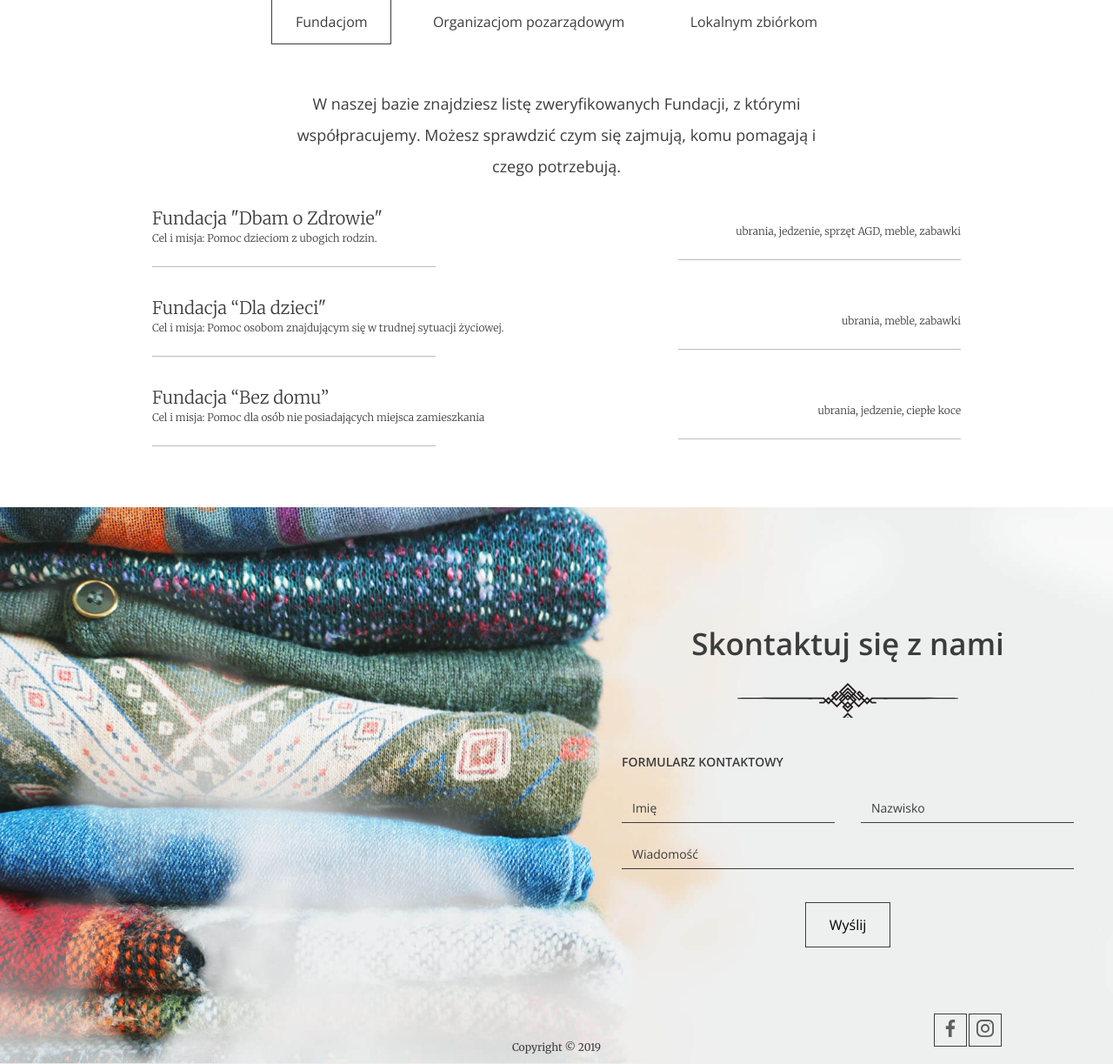
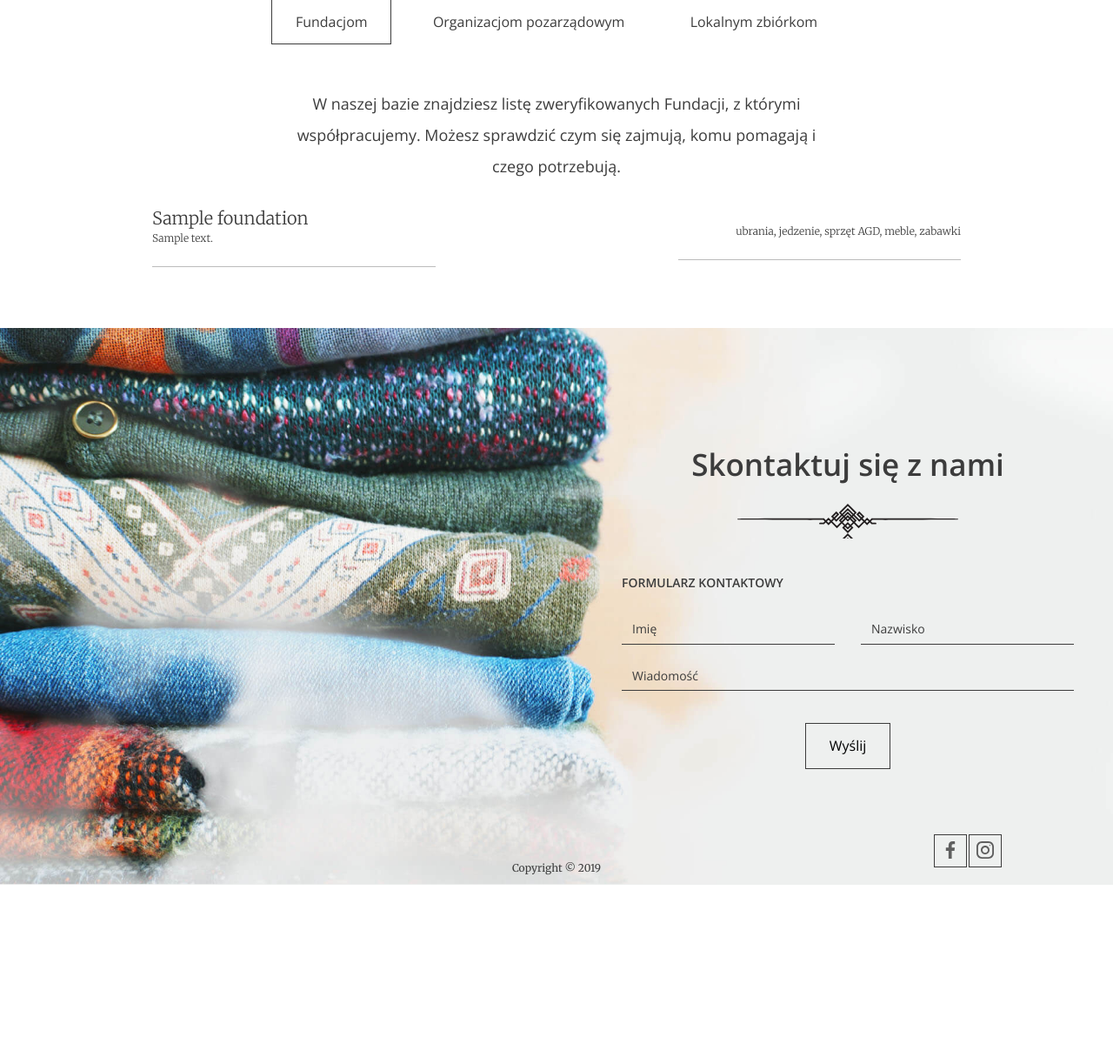
Before and after one commit to lemarta/donate_hub, a Django app: template templates/index.html in a window 1280 px wide. Shown: the part 1994-3217 px from the top of the page at 87% size. After the commit the page ends 3011 px from the top, so only its background shows below. Run offline with Django 3.2, Linux system fonts and the light colour scheme; the template is opened without the code that fills it: most values are stand-ins (such as "Sample title", 1, 10 or a date in 2020).

Commit message:
dynamic institutions data on index page

```diff
--- a/templates/index.html
+++ b/templates/index.html
@@ -73,32 +73,20 @@
     <p>W naszej bazie znajdziesz listę zweryfikowanych Fundacji, z którymi współpracujemy. Możesz sprawdzić czym się zajmują, komu pomagają i czego potrzebują.</p>
 
     <ul class="help--slides-items">
+
+      {% for foundation in foundations%}
+
         <li>
           <div class="col">
-          <div class="title">Fundacja "Dbam o Zdrowie"</div>
-          <div class="subtitle">Cel i misja: Pomoc dzieciom z ubogich rodzin.</div>
+            <div class="title">{{ foundation.name }}</div>
+            <div class="subtitle">{{ foundation.description }}</div>
           </div>
 
           <div class="col"><div class="text">ubrania, jedzenie, sprzęt AGD, meble, zabawki</div></div>
         </li>
 
-      <li>
-        <div class="col">
-          <div class="title">Fundacja “Dla dzieci"</div>
-          <div class="subtitle">Cel i misja: Pomoc osobom znajdującym się w trudnej sytuacji życiowej.</div>
-        </div>
+      {% endfor %}
 
-        <div class="col"><div class="text">ubrania, meble, zabawki</div></div>
-      </li>
-
-      <li>
-        <div class="col">
-          <div class="title">Fundacja “Bez domu”</div>
-          <div class="subtitle">Cel i misja: Pomoc dla osób nie posiadających miejsca zamieszkania</div>
-        </div>
-
-        <div class="col"><div class="text">ubrania, jedzenie, ciepłe koce</div></div>
-      </li>
     </ul>
     <!-- Pagination
     <ul class="help--slides-pagination">
@@ -117,41 +105,20 @@
       quos suscipit corporis!
     </p>
     <ul class="help--slides-items">
+
+      {% for ngo in ngos %}
+
         <li>
           <div class="col">
-          <div class="title">Organizacja 1</div>
-          <div class="subtitle">Lorem ipsum dolor sit amet consectetur.</div>
+            <div class="title">{{ ngo.name }}</div>
+            <div class="subtitle">{{ ngo.description }}</div>
           </div>
 
           <div class="col"><div class="text">Lorem ipsum dolor sit amet consectetur adipisicing elit.</div></div>
         </li>
 
-      <li>
-        <div class="col">
-          <div class="title">Organizacja 2</div>
-          <div class="subtitle">Lorem ipsum dolor sit amet consectetur.</div>
-        </div>
+      {% endfor %}
 
-        <div class="col"><div class="text">Lorem ipsum dolor sit amet consectetur adipisicing elit.</div></div>
-      </li>
-
-      <li>
-        <div class="col">
-          <div class="title">Organizacja 3</div>
-          <div class="subtitle">Lorem ipsum dolor sit amet consectetur.</div>
-        </div>
-
-        <div class="col"><div class="text">Lorem ipsum dolor sit amet consectetur adipisicing elit.</div></div>
-      </li>
-
-      <li>
-        <div class="col">
-          <div class="title">Organizacja 4</div>
-          <div class="subtitle">Lorem ipsum dolor sit amet consectetur.</div>
-        </div>
-
-        <div class="col"><div class="text">Lorem ipsum dolor sit amet consectetur adipisicing elit.</div></div>
-      </li>
     </ul>
 
     <!-- Pagination
@@ -169,23 +136,20 @@
   <div class="help--slides" data-id="3">
     <p>Lorem ipsum dolor sit amet, his ocurreret persequeris ea, ad utinam laudem duo. Verterem adipisci partiendo eos ne, ea his reque quaeque recteque, ne quo lobortis intellegam.</p>
     <ul class="help--slides-items">
+
+      {% for local_collection in local_collections %}
+
         <li>
           <div class="col">
-          <div class="title">Lokalna zbiórka 1</div>
-          <div class="subtitle">Lorem ipsum dolor sit amet consectetur.</div>
+            <div class="title">{{ local_collection.name }}</div>
+            <div class="subtitle">{{ local_collection.description }}</div>
           </div>
 
           <div class="col"><div class="text">Lorem ipsum dolor sit amet consectetur adipisicing elit.</div></div>
         </li>
 
-      <li>
-        <div class="col">
-          <div class="title">Lokalna zbiórka 2</div>
-          <div class="subtitle">Lorem ipsum dolor sit amet consectetur.</div>
-        </div>
+      {% endfor %}
 
-        <div class="col"><div class="text">Lorem ipsum dolor sit amet consectetur adipisicing elit.</div></div>
-      </li>
     </ul>
 
     <!-- Pagination
```
Also changed, not shown: donating/views.py (+15 -0 lines). Lines whose indentation alone changed are shown as unchanged.
